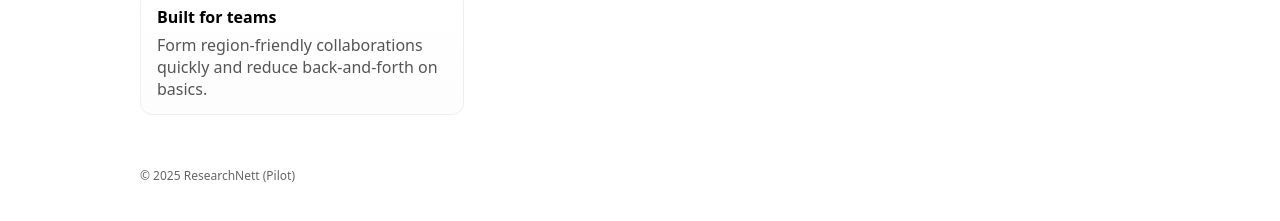
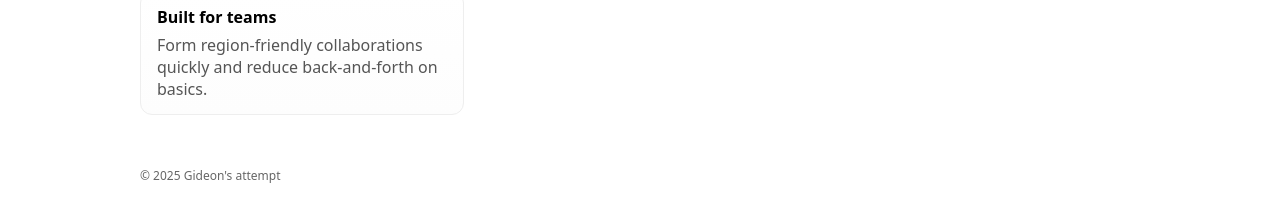
Before and after one commit to theormets/ResearchNett, a Next.js app: page / in a window 1280 px wide. Shown: the part 602-823 px from the top of the page. Built offline with nearby package versions, Linux system fonts and the light colour scheme; no server answers.

Commit message:
Footer change

```diff
--- a/app/layout.tsx
+++ b/app/layout.tsx
@@ -33,7 +33,7 @@ export default function RootLayout({ children }: { children: React.ReactNode })
 
         <main style={{ maxWidth: 1000, margin: "0 auto", padding: "1.25rem" }}>{children}</main>
         <footer style={{ maxWidth: 1000, margin: "0 auto", padding: "2rem 1rem", color: "#666", fontSize: 12 }}>
-          © {new Date().getFullYear()} ResearchNett (Pilot)
+          © {new Date().getFullYear()} Gideon&apos;s attempt
         </footer>
       </body>
     </html>
```
